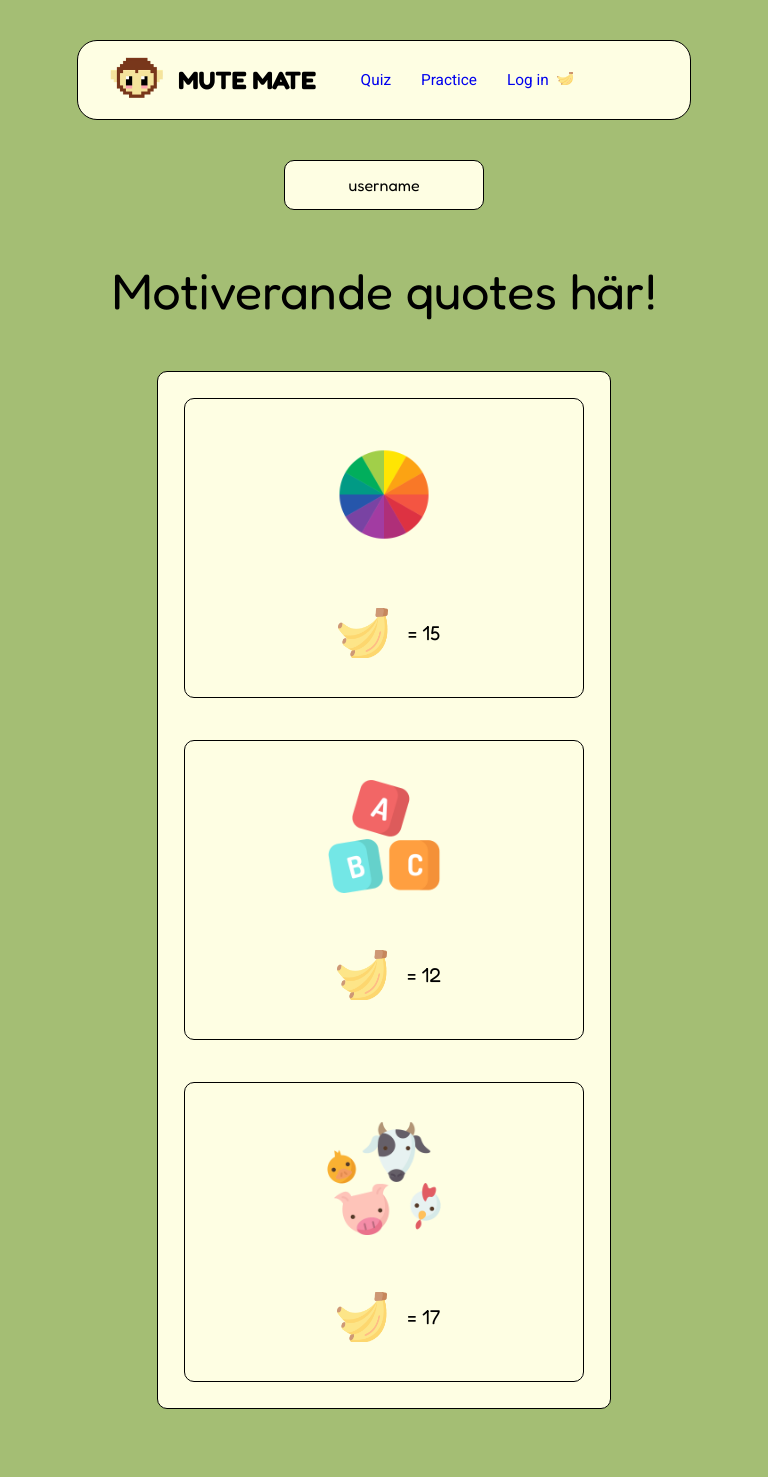
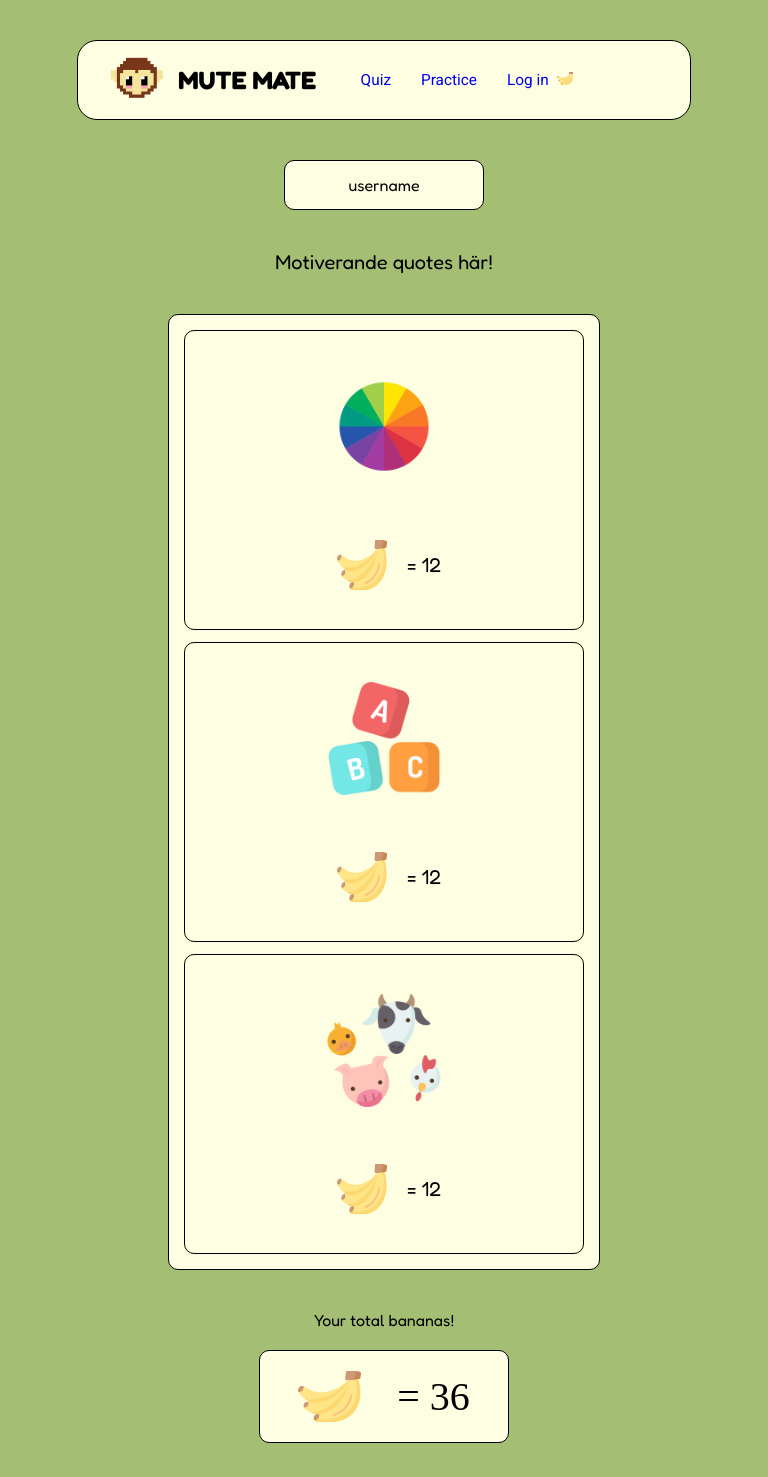
Before and after one commit to urie8/MuteMate, a React (Vite) app in the folder MuteMate.Client/: page /myPage in a window 768 px wide. Shown: the top 1477 px of the page. Built offline with nearby package versions, Linux system fonts and the light colour scheme.

Commit message:
ProfileMobileVersion

```diff
--- a/MuteMate.Client/src/Styles/home.css
+++ b/MuteMate.Client/src/Styles/home.css
@@ -142,13 +142,11 @@ body {
     display: none;
   } */
 
-
-
   /* body {
     width: 100%;
     height: 100%;
   } */
-   .containerboxhome {
+  .containerboxhome {
     display: flex;
     flex-direction: column;
     align-items: center;
@@ -230,8 +228,6 @@ body {
     font-size: 20px;
     font-weight: bold;
     font-family: "fredoka";
-
-
   }
 }
 
--- a/MuteMate.Client/src/Styles/myPage.css
+++ b/MuteMate.Client/src/Styles/myPage.css
@@ -160,6 +160,10 @@ body {
     font-size: 50px;
     font-family: "fredoka";
   }
+
+  .banana {
+    visibility: hidden;
+  }
 }
 
 /*Mobildesign */
@@ -183,7 +187,7 @@ body {
     flex-direction: column;
     align-items: center;
     margin-top: 10px;
-    gap: 50px;
+    gap: 40px;
     /* background-image: url(../images/vines.png);
     background-repeat: no-repeat;
     background-size: 110%; */
@@ -214,6 +218,7 @@ body {
   }
 
   .banana-display {
+    visibility: hidden;
     display: flex;
     flex-direction: column;
     align-items: center;
@@ -248,11 +253,16 @@ body {
     justify-content: space-between;
   }
 
+  .quotes-container {
+    font-family: "Fredoka";
+    font-size: 20px;
+  }
+
   .score-display {
     background-color: #fefee3;
     border-radius: 10px;
     border: solid, 1px, black;
-    gap: 10px;
+    gap: 2px;
     padding: 10px;
     display: flex;
     flex-direction: column;
@@ -262,6 +272,7 @@ body {
 
   .img-container-profile {
     display: flex;
+    margin: 5px;
     justify-content: space-around;
     align-items: center;
   }
@@ -270,8 +281,8 @@ body {
     display: flex;
     font-size: 20px;
     align-items: center;
-
     margin-left: 10px;
+    margin-bottom: 0px;
   }
 
   .banana2 {
@@ -294,4 +305,35 @@ body {
     max-width: 30%;
     max-height: 200px;
   }
+
+  .banana-Mobile-container {
+    display: flex;
+    flex-direction: column;
+    align-items: center;
+    margin-bottom: 10px;
+  }
+  .bananaMobile {
+    max-width: 30%;
+    max-height: 200px;
+  }
+
+  .banana-text-1 {
+    font-family: "Fredoka";
+    margin-bottom: 20px;
+  }
+
+  .banana-display-mobile {
+    display: flex;
+    align-items: center;
+    justify-content: space-around;
+    width: 250px;
+    background-color: #fefee3;
+    padding: 20px;
+    border-radius: 10px;
+    border: solid, 1px, black;
+  }
+
+  .Total-bananas-text {
+    font-size: 40px;
+  }
 }
--- a/MuteMate.Client/src/pages/myPage.jsx
+++ b/MuteMate.Client/src/pages/myPage.jsx
@@ -22,7 +22,9 @@ function myPage() {
           </div> */}
           </h1>
           <div className="userNameContainer">
-            <div className="display-userName">username </div>
+            <div className="display-userName">
+              <p className="userName">username</p>
+            </div>
             {/* Username ska hämtas här */}
           </div>
         </div>
@@ -38,26 +40,36 @@ function myPage() {
               className="colorwheel-profile"
             />
             <div className="banana-points-container">
-              <img src={banana} alt="banan" className="banana2" /> = 15
+              <img src={banana} alt="banan" className="banana2" />{" "}
+              <p className="colorwheel-points"> = 12 </p>
             </div>
           </div>
           <div className="img-container-profile">
             <img src={alphabet} alt="alphabet" className="alphabet-profile" />
             <div className="banana-points-container">
-              <img src={banana} alt="banan" className="banana2" /> = 12
+              <img src={banana} alt="banan" className="banana2" />{" "}
+              <p className="alphabet-points"> = 12 </p>
             </div>
           </div>
           <div className="img-container-profile">
             <img src={livestock} alt="animals" className="animals-profile" />
             <div className="banana-points-container">
-              <img src={banana} alt="banan" className="banana2" /> = 17
+              <img src={banana} alt="banan" className="banana2" />{" "}
+              <p className="animal-points"> = 12 </p>
             </div>
           </div>
         </div>
+        <div className="banana-Mobile-container">
+          <p className="banana-text-1">Your total bananas!</p>
+          <div className="banana-display-mobile">
+            <img src={banana} alt="banan" className="bananaMobile" />{" "}
+            <p className="Total-bananas-text"> = 36</p>
+          </div>
+        </div>
         <div className="banana-display">
+          <div className="banana-text">Total bananas!</div>
           <img src={banana} alt="banan" className="banana1" />
           {/* <div className="banana-point">Hämta bananer här från API</div> */}
-          <div className="banana-text">Total bananas!</div>
         </div>
       </div>
     </>
```
